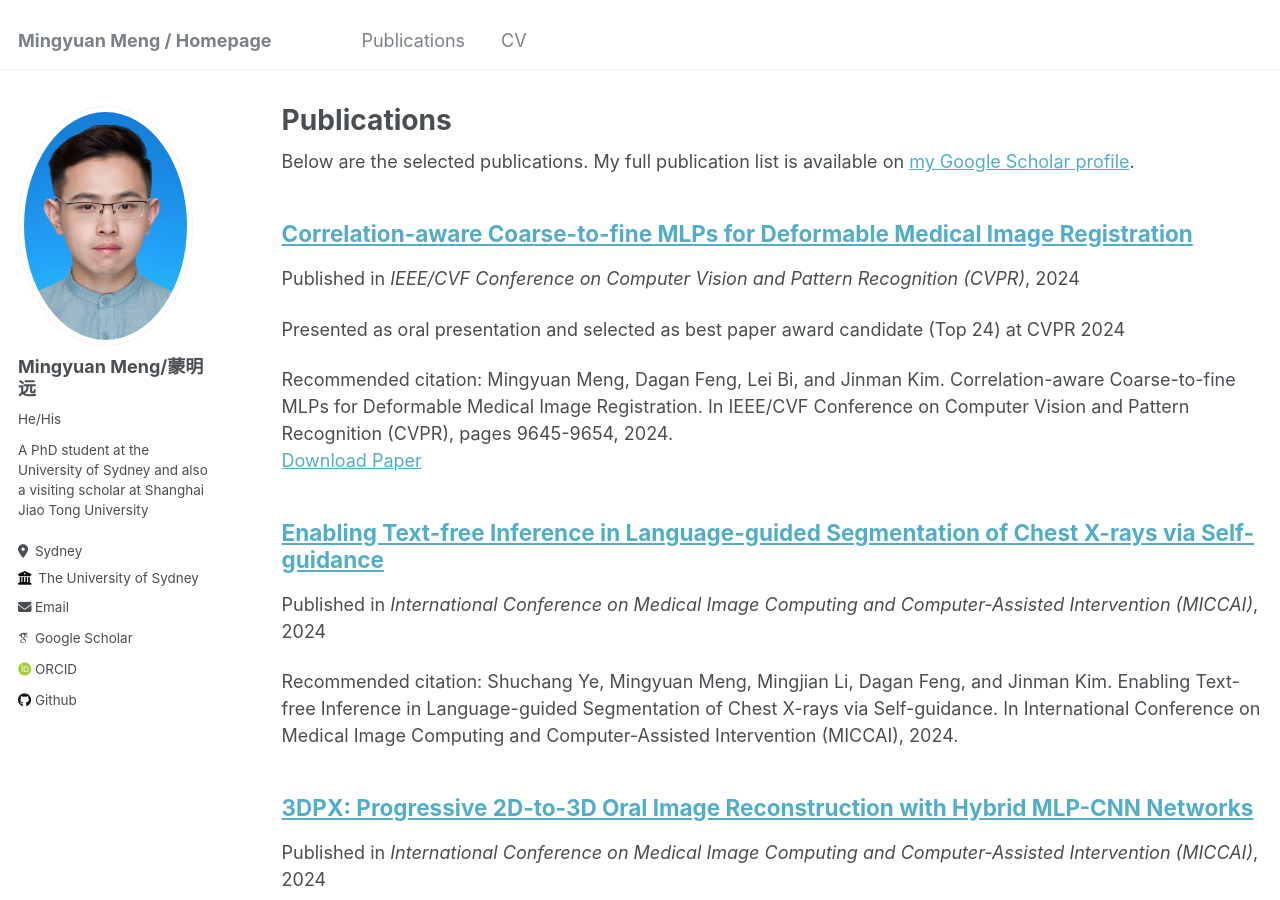
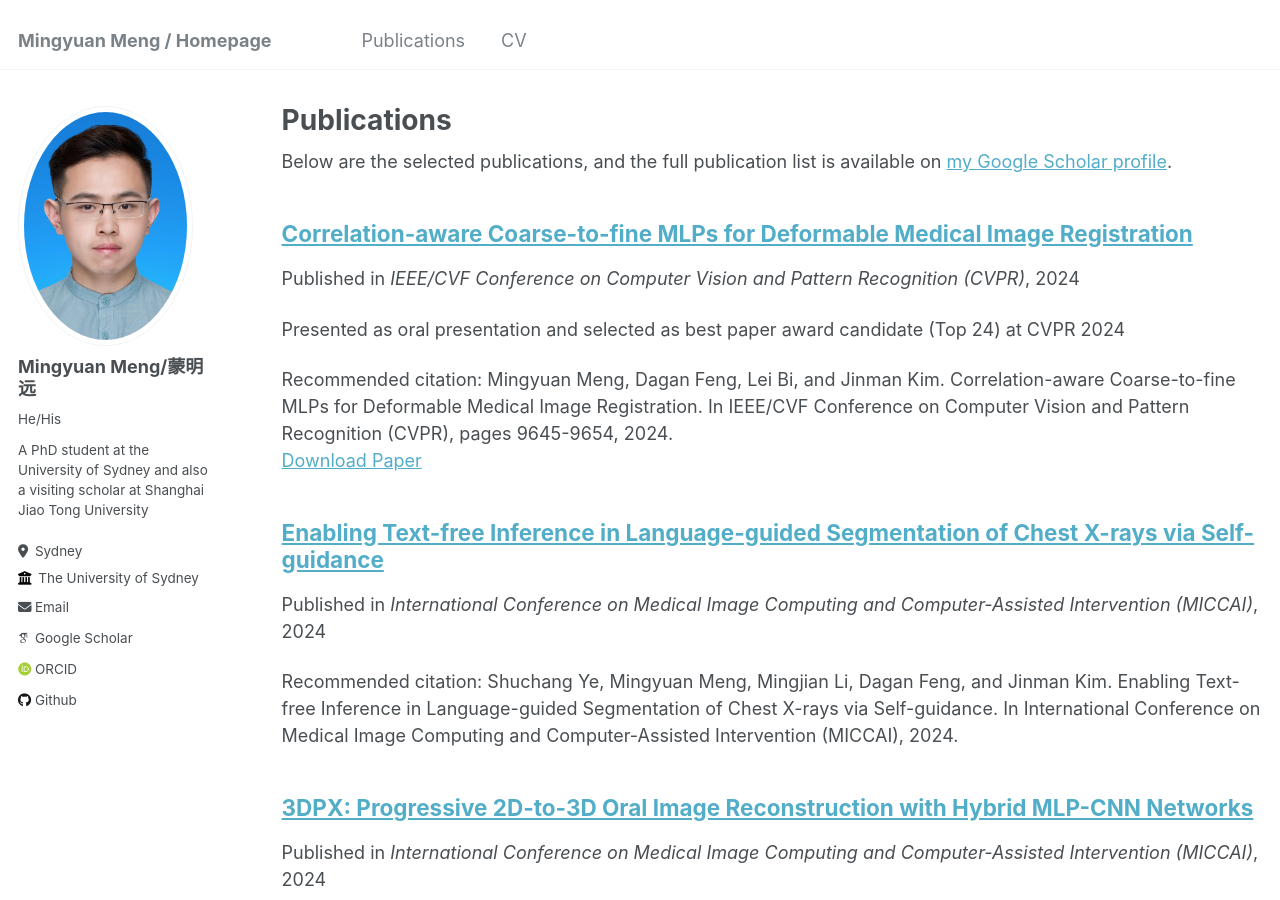
Before and after one commit to MungoMeng/mungomeng.github.io, a Jekyll site: the page built from _pages/publications.md, in a window 1280 px wide and 900 px high. Built offline with Jekyll 4.4.1, drawn with Linux system fonts in a browser that asks for light colours; some web fonts are replaced.

Commit message:
Update publications.md

```diff
--- a/_pages/publications.md
+++ b/_pages/publications.md
@@ -6,7 +6,7 @@ author_profile: true
 ---
 
 {% if site.author.googlescholar %}
-  <div class="wordwrap">Below are the selected publications. My full publication list is available on <a href="{{site.author.googlescholar}}">my Google Scholar profile</a>.</div>
+  <div class="wordwrap">Below are the selected publications, and the full publication list is available on <a href="{{site.author.googlescholar}}">my Google Scholar profile</a>.</div>
 {% endif %}
 
 {% include base_path %}
```
